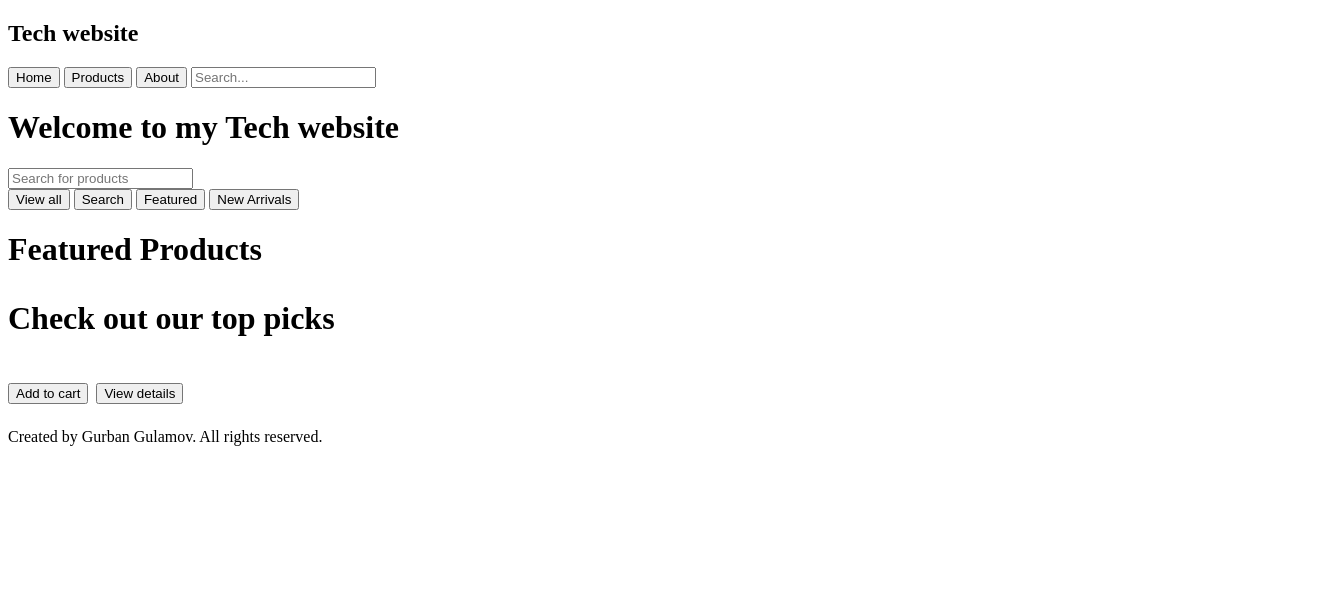
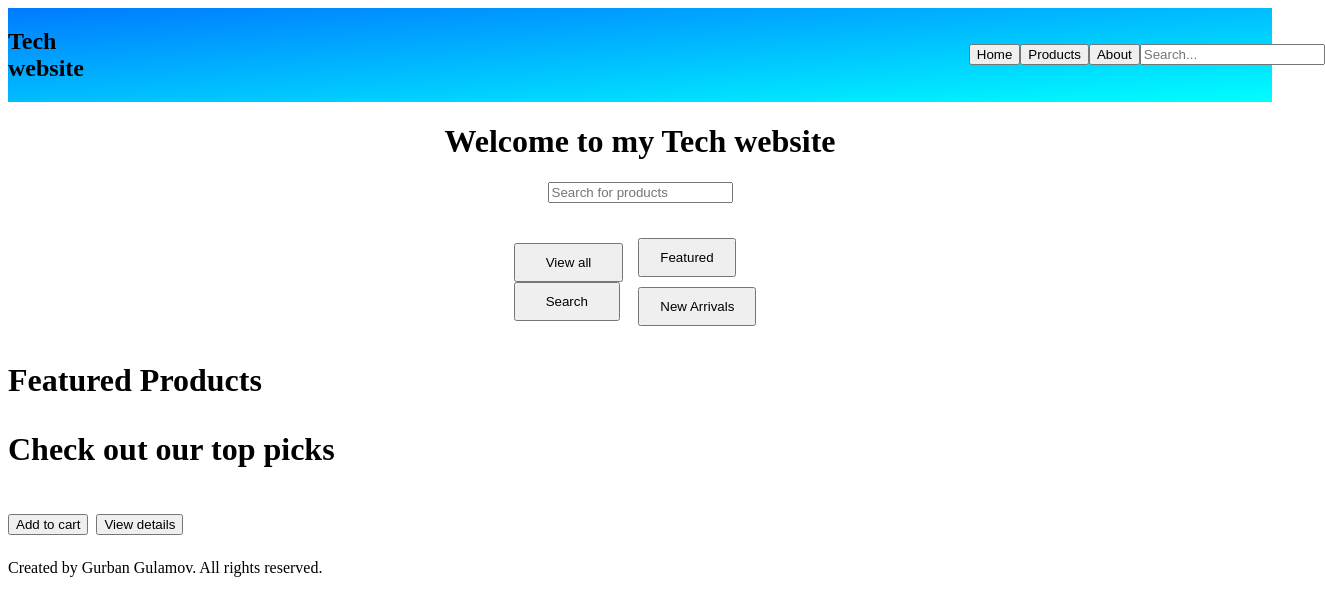
Before and after one commit to AaronGulman/Tech-website, a plain HTML site: page index.html in a window 1280 px wide. Shown: the whole page, 1325 px wide, since content can reach past the window. Drawn offline with Linux system fonts and the light colour scheme.

Commit message:
Initial design

```diff
--- a/index.html
+++ b/index.html
@@ -10,9 +10,11 @@
 <body>
 <div id="header">
 	<h2>Tech website</h2>
-	<button class="Home">Home</button>
-	<button class="Products">Products</button>
-	<button class="About">About</button>
+	<div id="headBtn">
+	<button id="Home">Home</button>
+	<button id="Products">Products</button>
+	<button id="About">About</button>
+</div>
 	<label for="search-box"></label>
 	<input type="text" id="search-box" placeholder="Search...">
 
@@ -27,12 +29,19 @@
 	<input type="text" id="searchProducts" placeholder="Search for products">
 	</div>
 
-	<div id="main_buttons">
-	<button id="viewAll">View all</button>
-	<button id="search">Search</button>
-	<button id="featured">Featured</button>
-	<button id="New-arrivals">New Arrivals</button>
+	<div id='main_buttons'>
+
+	<div id="buttonsLeft">
+	<button id="leftBtn">View all</button>
+	<button id="leftBtn">Search</button>
 	</div>
+
+	<div id="buttonsRight">
+	<button id="rightBtn">Featured</button>
+	<button id="rightBtn">New Arrivals</button>
+	</div>
+	</div>
+
 
 	<div id="featuredProducts">
 
--- a/styles.css
+++ b/styles.css
@@ -0,0 +1,61 @@
+body {
+	height:100vh;
+	justify-content: center;
+	align-items: center;
+
+}
+
+
+#header {
+	display: flex;
+	align-items: center;
+	background: linear-gradient(to bottom right, #007bff,#00ffff ) ;
+	width:100%;
+	margin: 0px;
+	padding: 0px;
+
+}
+
+#heading1 {
+	display: flex;
+	justify-content: center;
+	align-items: center;
+	flex-direction: column;
+}
+
+
+#headBtn {
+	display: flex;
+	margin-left: 70%;
+	justify-content: space-between;
+	justify-content: center;
+	align-items: center;
+
+
+}
+
+#main_buttons {
+	display: flex;
+	justify-content: space-between;
+	justify-content: center;
+	align-items: center;
+	gap: 5px 5px;
+	margin-top: 20px;
+	padding: 5px;
+	flex-direction: row;
+}
+
+#leftBtn {
+	padding: 10px 30px;
+	display: flex;
+	flex-direction: row;
+}
+
+#rightBtn {
+	padding: 10px 20px;
+	gap: 5px;
+	margin: 10px;
+	min-width: 30px;
+	display: flex;
+	flex-direction: row;
+}
```
